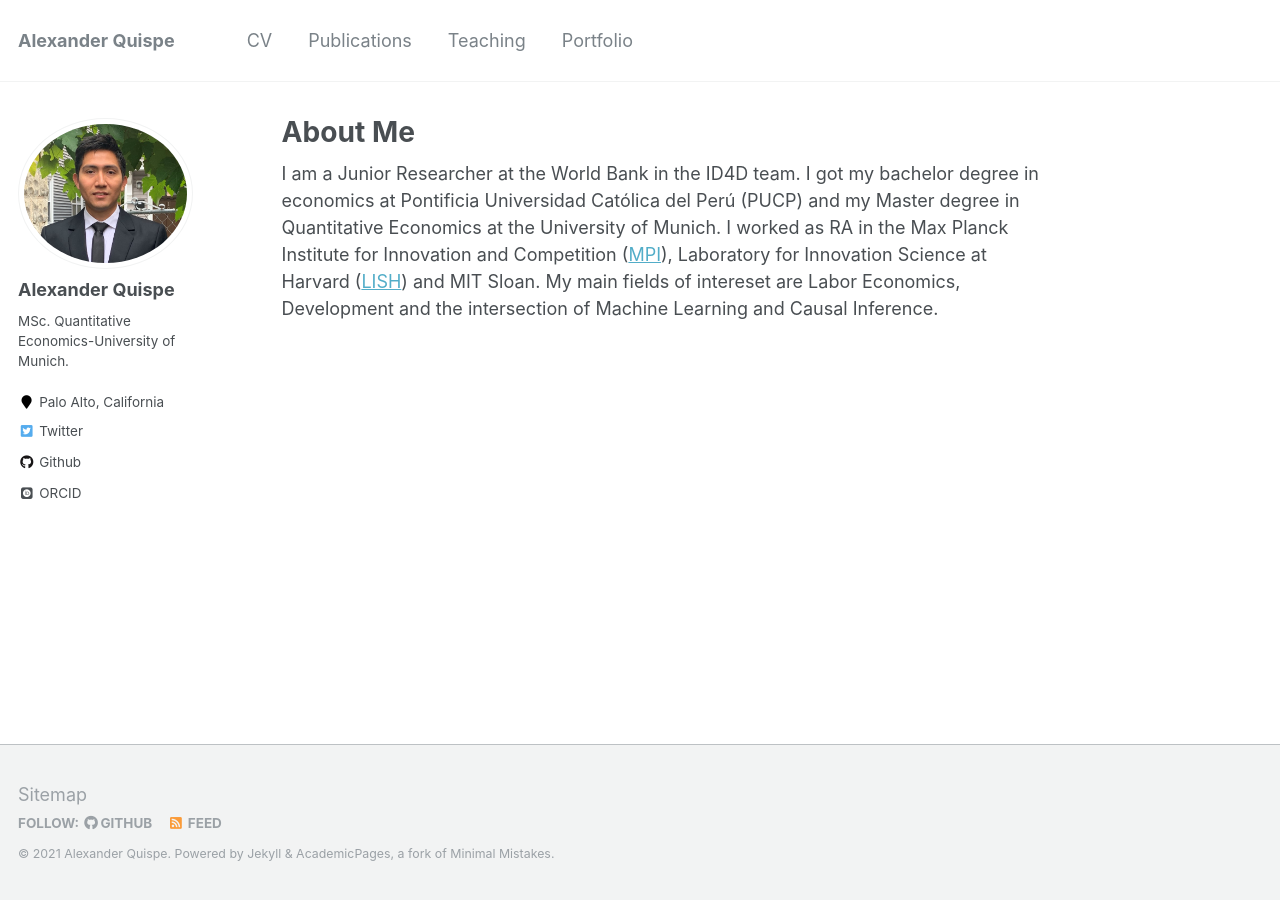
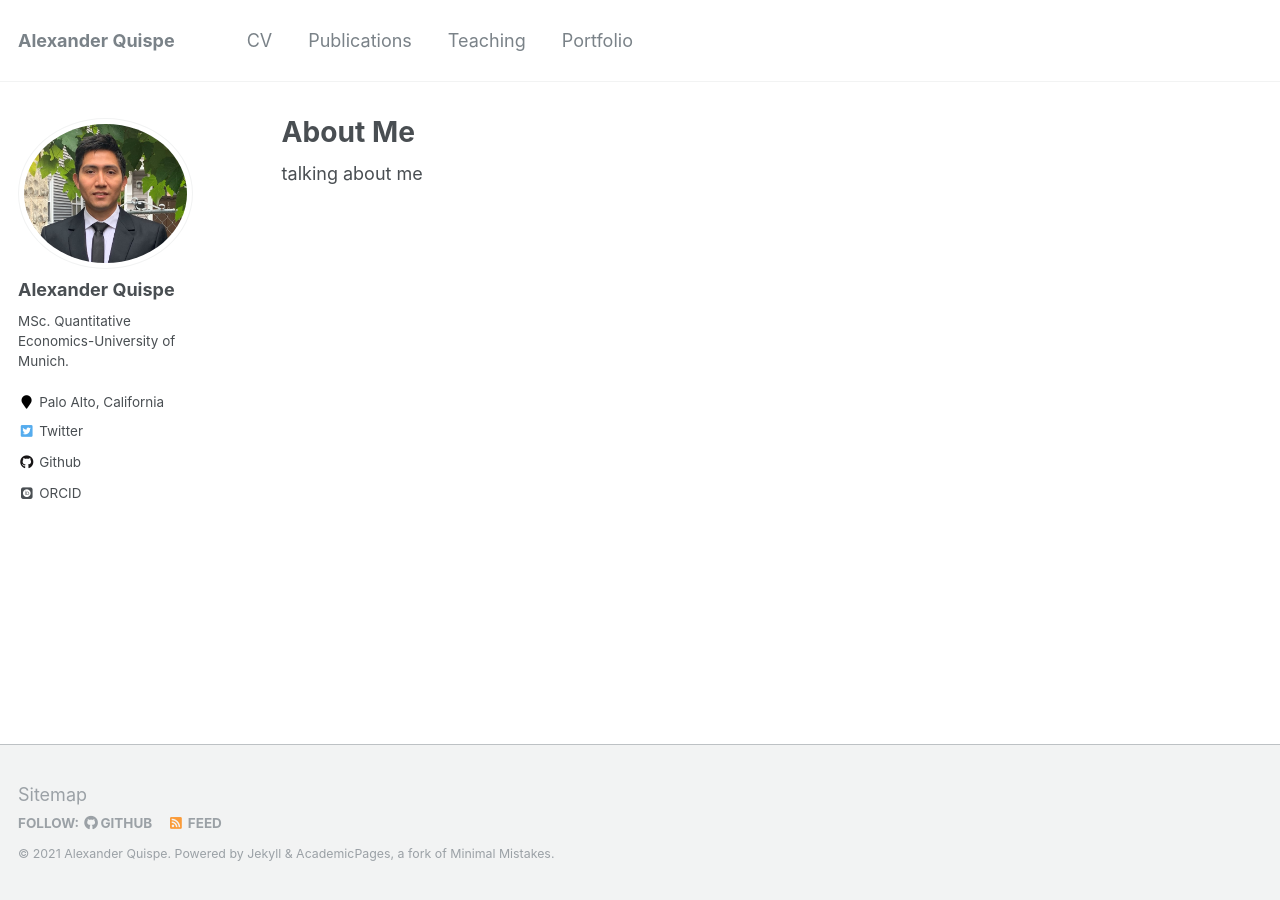
Before and after one commit to HaloReach2552/Brando.fold.github.io, a Jekyll site: the page built from _pages/about.md, in a window 1280 px wide. Built offline with Jekyll 4.4.1, drawn with Linux system fonts in a browser that asks for light colours; some web fonts are replaced.

Commit message:
Update about.md

```diff
--- a/_pages/about.md
+++ b/_pages/about.md
@@ -8,4 +8,4 @@ redirect_from:
   - /about.html
 ---
 
-I am a Junior Researcher at the World Bank in the ID4D team. I got my bachelor degree in economics at Pontificia Universidad Católica del Perú (PUCP) and my Master degree in Quantitative Economics at the University of Munich. I worked as RA in the Max Planck Institute for Innovation and Competition ([MPI](https://www.ip.mpg.de/en/)), Laboratory for Innovation Science at Harvard ([LISH](https://lish.harvard.edu/people/alexander-quispe))  and MIT Sloan. My main fields of intereset are Labor Economics, Development and the intersection of Machine Learning and Causal Inference.
+talking about me
```
